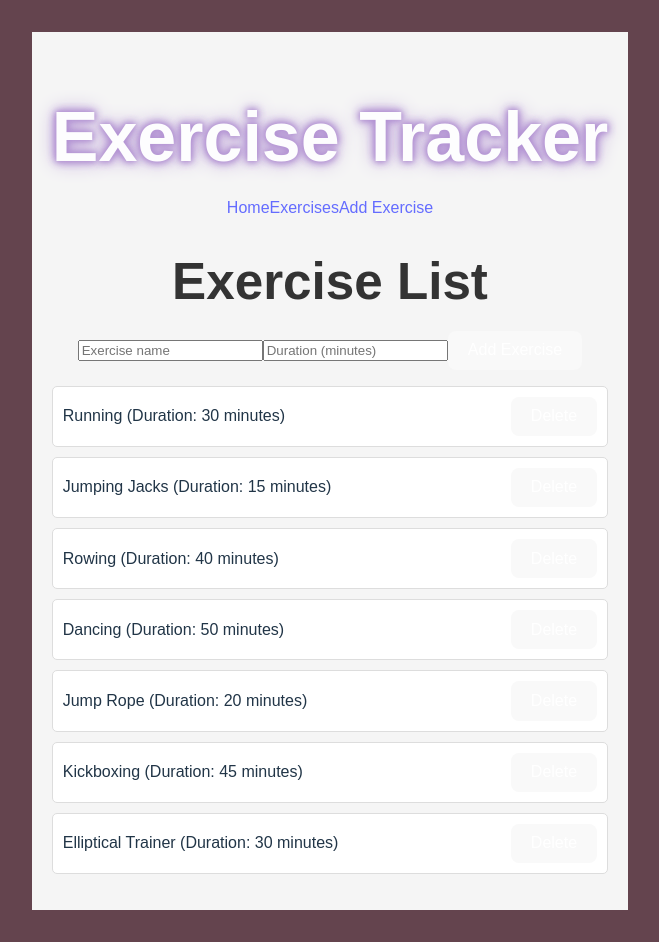
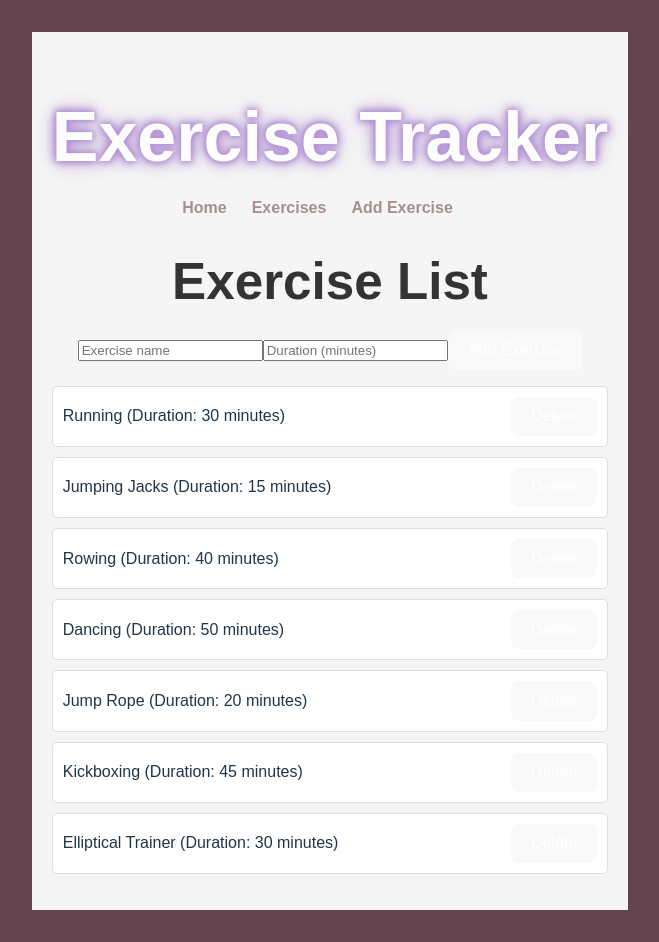
Before and after one commit to JCRob84/flatiron-phase-2-react-project-frontend, a React (Vite) app: page /excerciseManager in a window 1280 px wide. Shown: the whole page, without its empty margins (310-969 px from the left). Built offline with nearby package versions, Linux system fonts and the light colour scheme; data requests are answered from the project's data file.

Commit message:
creat clasName button

```diff
--- a/src/components/Header.jsx
+++ b/src/components/Header.jsx
@@ -12,13 +12,16 @@ const Header = () => {
       <h1>Exercise Tracker</h1>
       <nav>
         <div className="w3-bar w3-black">
-          <Link className="w3-bar-item w3-button" to="/">
+          <Link className="w3-bar-item w3-button header-link" to="/">
             Home
           </Link>
-          <Link className="w3-bar-item w3-button" to="/exercise">
+          <Link className="w3-bar-item w3-button header-link" to="/exercise">
             Exercises
           </Link>
-          <Link className="w3-bar-item w3-button" to="/excerciseManager">
+          <Link
+            className="w3-bar-item w3-button header-link"
+            to="/excerciseManager"
+          >
             Add Exercise
           </Link>
         </div>
```
